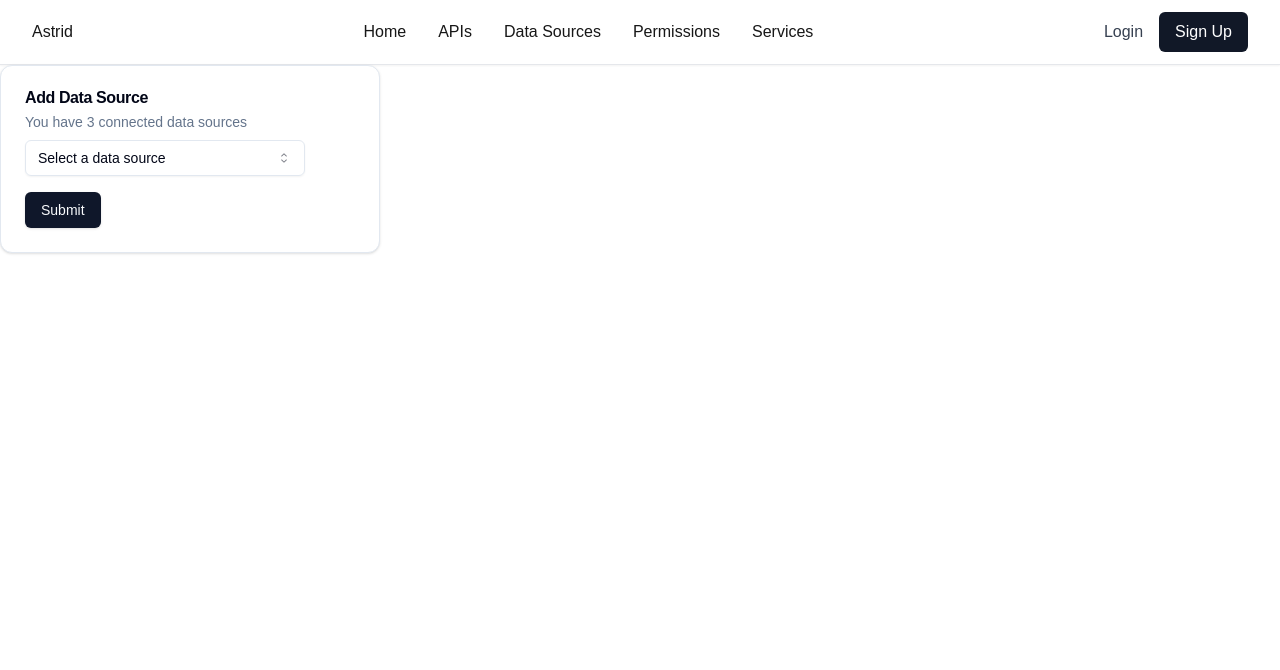
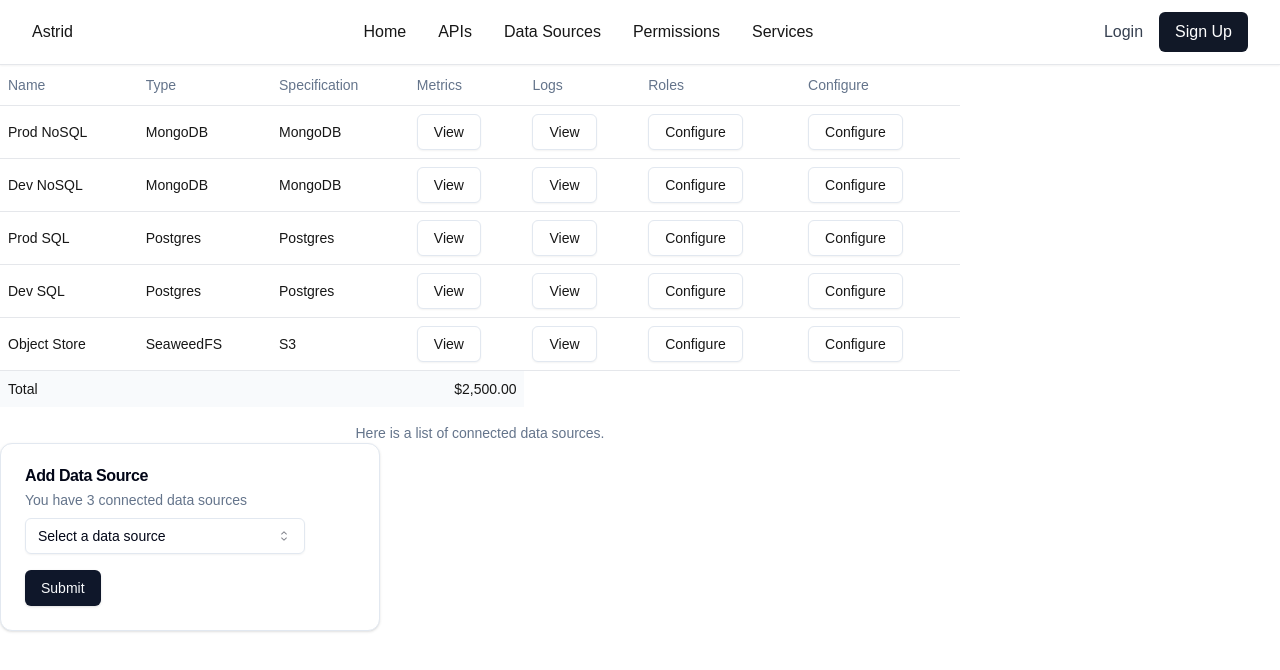
Before and after one commit to kahshiuhtang/astrid, a Next.js app in the folder astrid-fe/: page /data in a window 1280 px wide. Shown: the top 670 px of the page. Built offline with nearby package versions, Linux system fonts and the light colour scheme.

Commit message:
minor ui adjustments

```diff
--- a/astrid-fe/src/app/data/createDataSource.tsx
+++ b/astrid-fe/src/app/data/createDataSource.tsx
@@ -81,7 +81,7 @@ export default function CreateDataSourceCardAST({
                 <Form {...form}>
                     <form
                         onSubmit={form.handleSubmit(onSubmit)}
-                        className="space-y-8"
+                        className="space-y-2"
                     >
                         {dataSourceType === "seaweedfs" && (
                             <>
--- a/astrid-fe/src/app/data/page.tsx
+++ b/astrid-fe/src/app/data/page.tsx
@@ -1,10 +1,14 @@
 "use client";
 
 import CreateDataSourceCardAST from "@/app/data/createDataSource";
+import DataSourceTableAST from "@/app/data/dataSourceTable";
 
 export default function DataPageAST() {
     return (
-        <div>
+        <div className="w-3/4 align-items">
+            <div>
+                <DataSourceTableAST />
+            </div>
             <CreateDataSourceCardAST />
         </div>
     );
```
